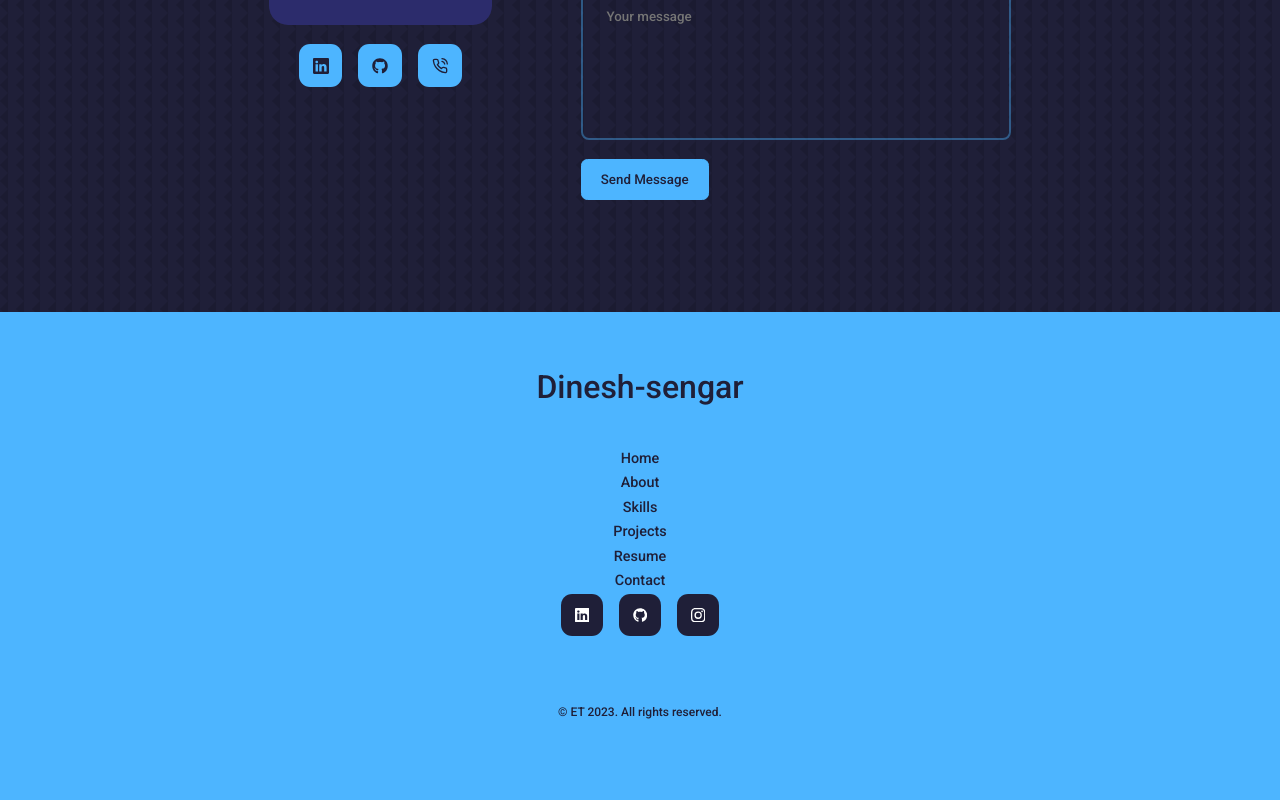
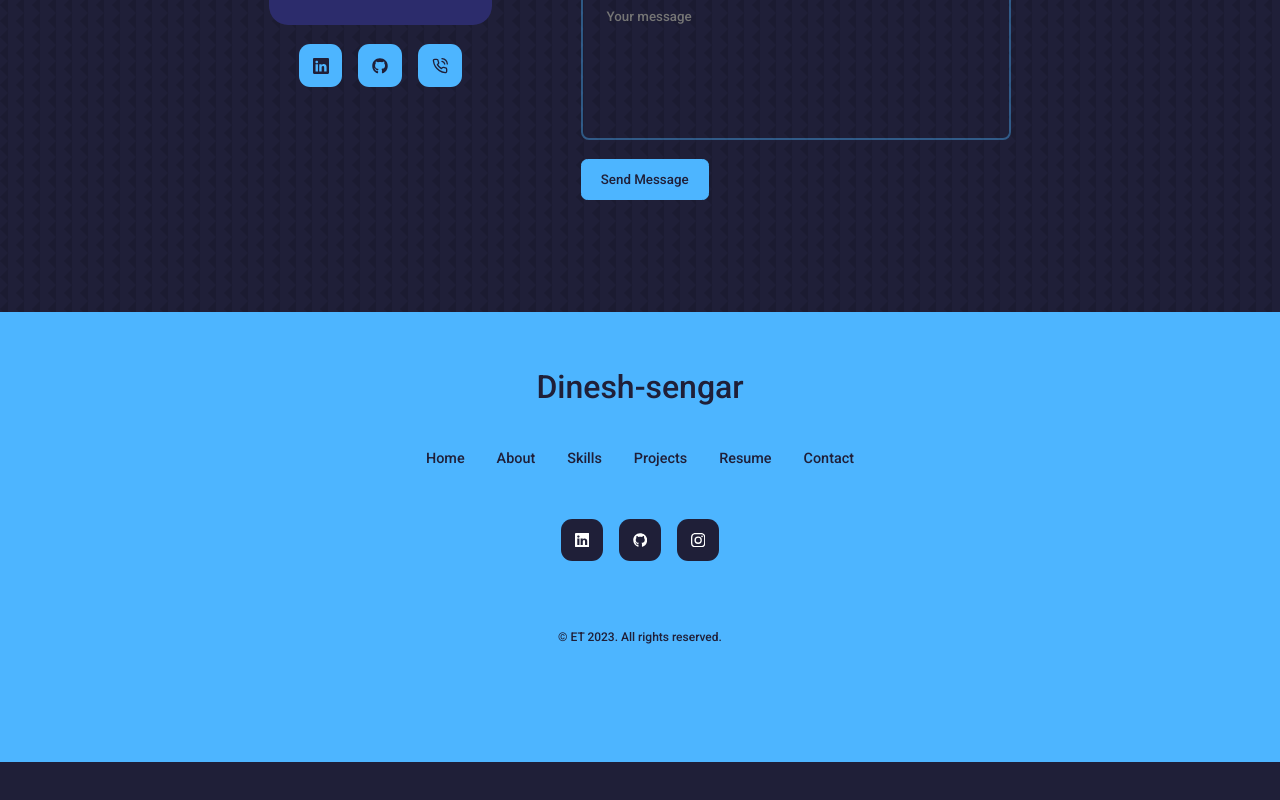
Before and after one commit to dinesh07sengar/dinesh07sengar.github.io, a React (Create React App) app: page / in a window 1280 px wide. Shown: the part 4227-5027 px from the top of the page. After the commit the page ends 4989 px from the top, so only its background shows below. Built offline with nearby package versions, Linux system fonts and the light colour scheme.

Commit message:
onecheck

```diff
--- a/src/components/footer/Footer.jsx
+++ b/src/components/footer/Footer.jsx
@@ -13,9 +13,9 @@ const Footer = () => {
   };
 
   return (
-    <footer className="footer">
+    <footer className="footer"  id="nav-menu">
       <a href="#home" className="footer__logo">Dinesh-sengar</a>
-      <ul id="nav-menu">
+      <ul className="nav-menu">
         <li><a href="#home" className="nav-link home">Home</a></li>
         <li><a href="#about" className="nav-link about">About</a></li>
         <li><a href="#skills" className="nav-link skills">Skills</a></li>
```
